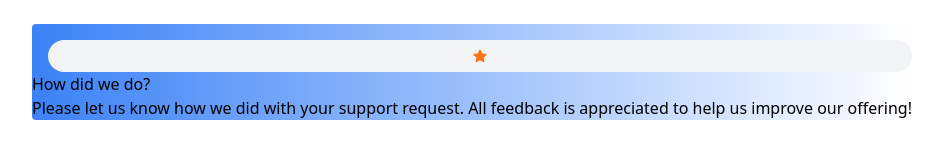
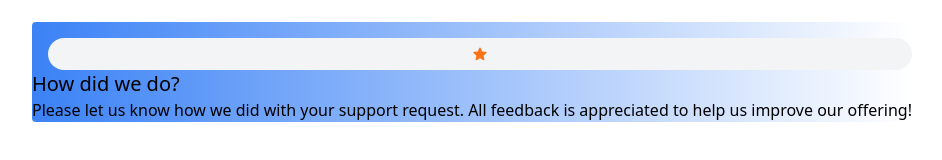
Before and after one commit to otilor/interactive-rating-component-frontend-mentor, a Next.js app: page / in a window 1280 px wide. Shown: the part 328-488 px from the top of the page, without its empty margins (168-1110 px from the left). Built offline with nearby package versions, Linux system fonts and the light colour scheme.

Commit message:
add letter spacing

```diff
--- a/pages/index.js
+++ b/pages/index.js
@@ -23,7 +23,7 @@
               </div>
             </div>
             <div>
-              <h4>How did we do?</h4>
+              <h4 className="text-xl tracking-light">How did we do?</h4>
               <p>Please let us know how we did with your support request. All feedback is appreciated to help us improve our offering!</p>
             </div>
 
```
